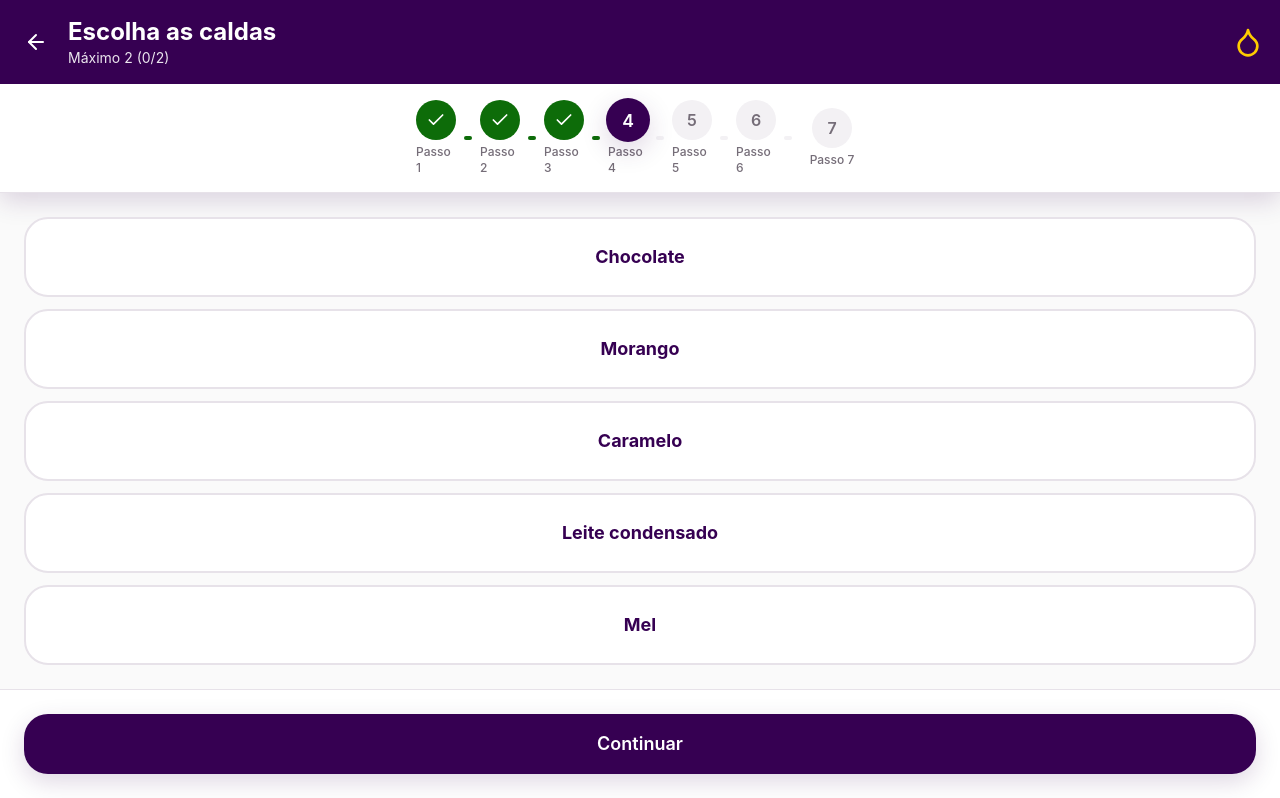
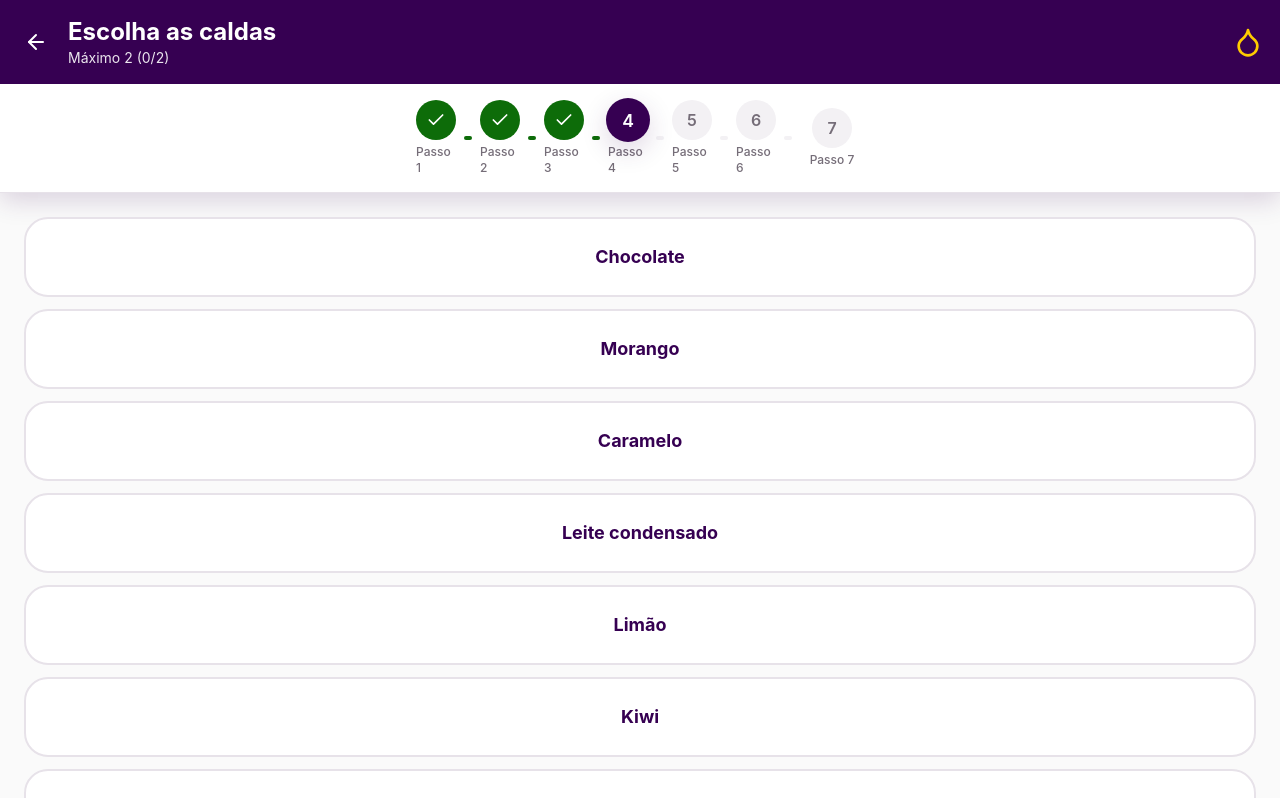
Before and after one commit to GleybsonRaylan/Acaiteria-Premium, a React (Vite) app: page /caldas in a window 1280 px wide. Shown: the top 798 px of the page. Built offline with nearby package versions, Linux system fonts and the light colour scheme; the HTML template or start-up script is replaced by a standard one.

Commit message:
Adicionando mais caldas

```diff
--- a/src/pages/SyrupSelection.tsx
+++ b/src/pages/SyrupSelection.tsx
@@ -7,14 +7,24 @@ import SelectionCard from "@/components/SelectionCard";
 import ActionButton from "@/components/ActionButton";
 import { toast } from "sonner";
 
-const syrups = ["Chocolate", "Morango", "Caramelo", "Leite condensado", "Mel"];
+/* ⬇️ COLE AQUI TODAS AS SUAS CALDAS ORIGINAIS ⬇️ */
+const syrups = [
+  "Chocolate",
+  "Morango",
+  "Caramelo",
+  "Leite condensado",
+  "Limão",
+  "Kiwi",
+  "Mel",
+  "Menta",
+  // 👉 adicione TODAS as que você já tinha
+];
 
 const SyrupSelection = () => {
   const navigate = useNavigate();
   const { order, updateSyrups, getLimits } = useOrder();
   const limits = getLimits();
 
-  // 🔥 MUITO IMPORTANTE: inicializar com o order
   const [selected, setSelected] = useState<string[]>(order.syrups);
 
   const handleToggle = (syrup: string) => {
@@ -26,7 +36,7 @@ const SyrupSelection = () => {
       return;
     }
 
-    // 🚫 BLOQUEIO REAL DO LIMITE
+    // Limite de caldas (CORRETO)
     if (selected.length >= limits.syrups) {
       toast.error(
         `Você pode escolher no máximo ${limits.syrups} calda(s) para este tamanho.`
@@ -34,7 +44,6 @@ const SyrupSelection = () => {
       return;
     }
 
-    // Adicionar
     setSelected([...selected, syrup]);
   };
 
```
